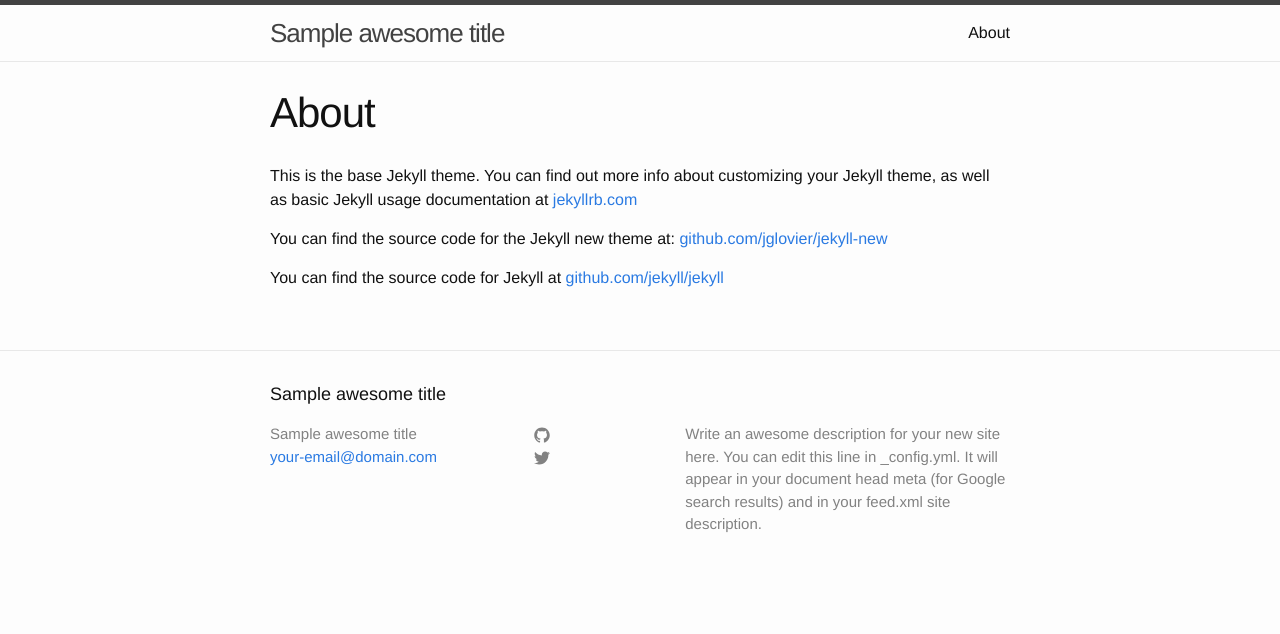
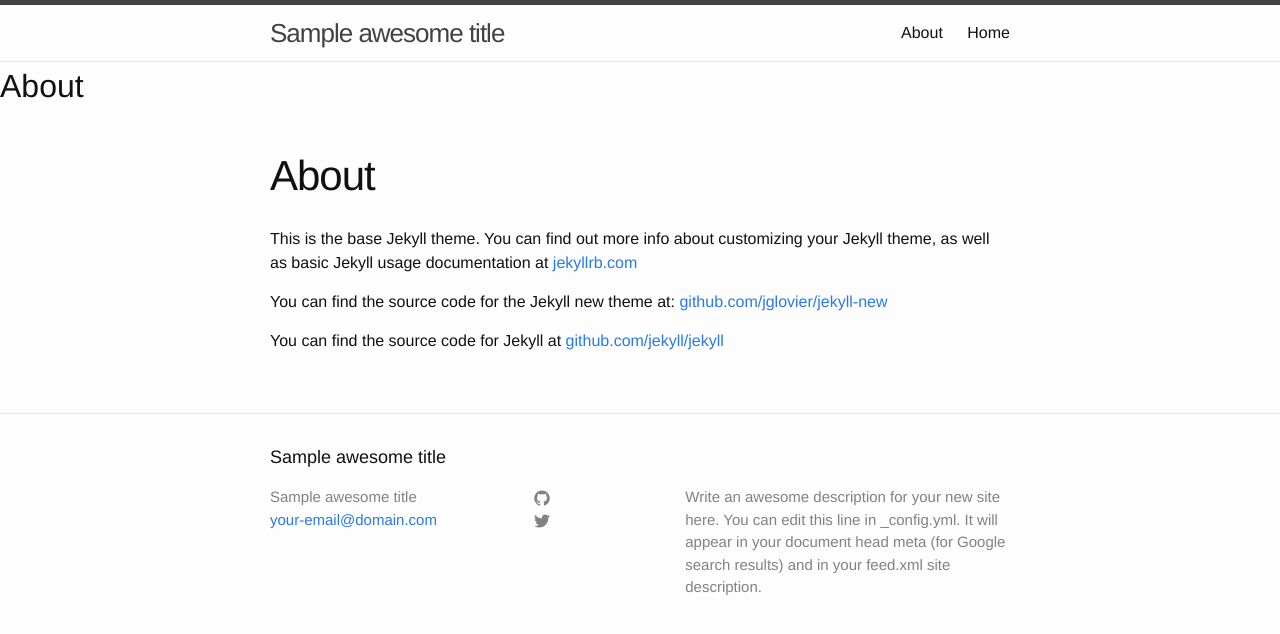
Before and after one commit to medullan/SampleProcject_DocDirectoryStructure, a Jekyll site: the page built from generated_documentation/about.md, in a window 1280 px wide. Shown: the top 634 px of the page. Built offline with Jekyll 4.4.1, drawn with Linux system fonts in a browser that asks for light colours.

Commit message:
working in on template

```diff
--- a/generated_documentation/_layouts/default.html
+++ b/generated_documentation/_layouts/default.html
@@ -6,7 +6,7 @@
   <body>
 
     {% include header.html %}
-
+    <h1>{{ page.title }}</h1>
     <div class="page-content">
       <div class="wrapper">
         {{ content }}
--- a/generated_documentation/index.html
+++ b/generated_documentation/index.html
@@ -1,3 +1,7 @@
+---
+layout: default
+title: Home
+---
 <html>
 <head>
 	<title>Sample</title>
```
Also changed, not shown: generated_documentation/_includes/footer.html (line endings or trailing spaces).
